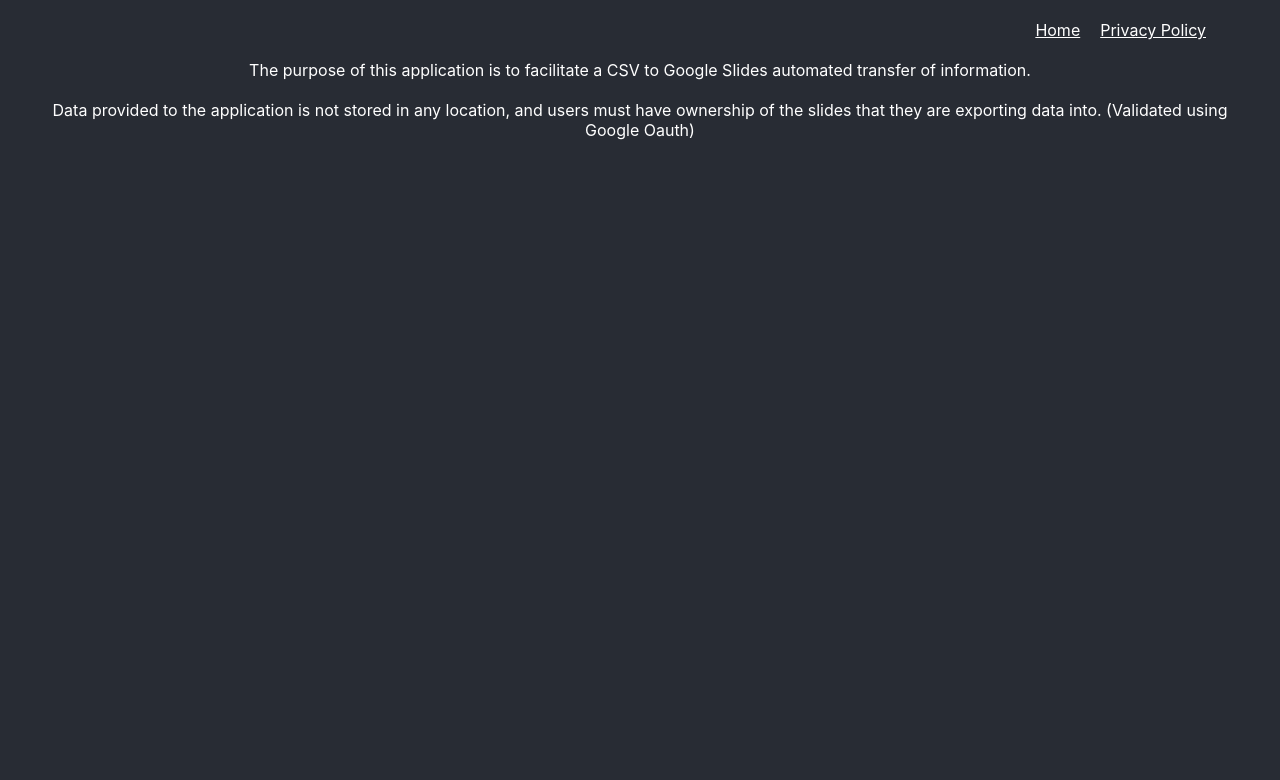
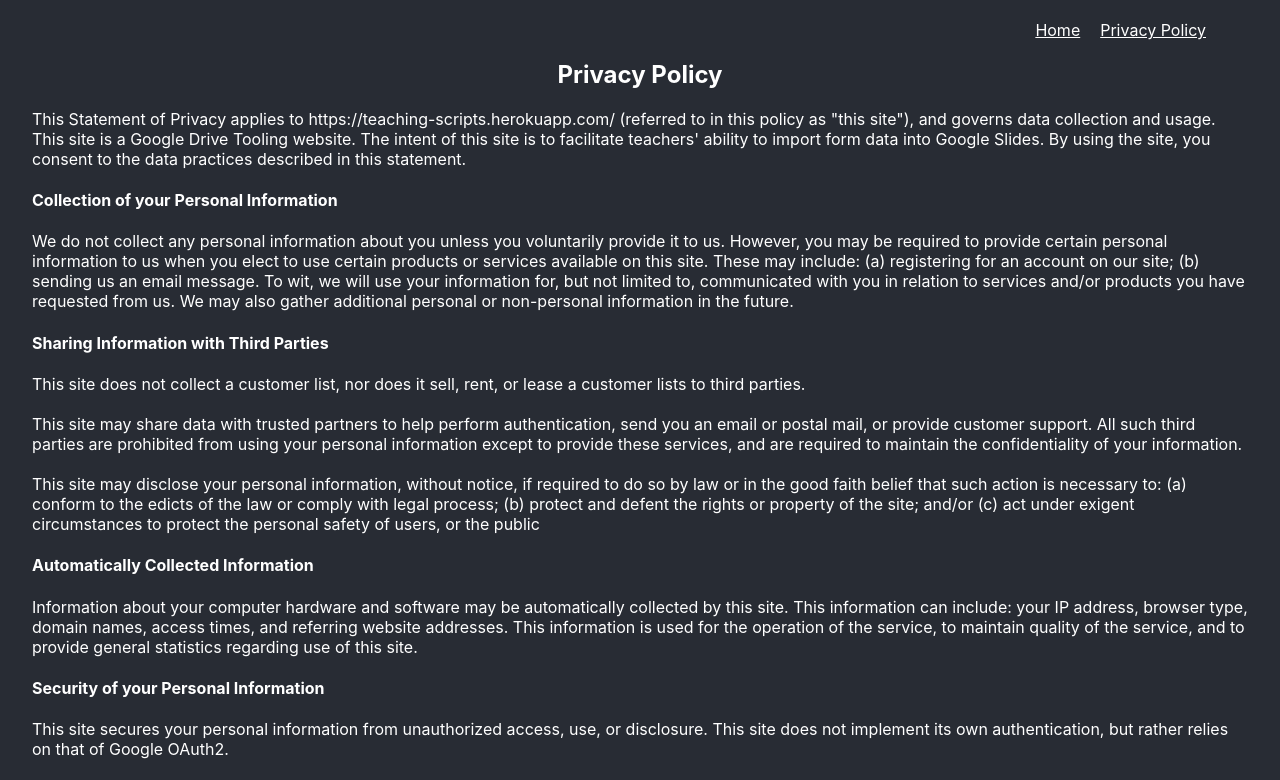
Before and after one commit to sweinstein22/teaching-scripts, a React (Create React App) app: page /privacy-policy in a window 1280 px wide. Shown: the top 780 px of the page. Built offline with nearby package versions, Linux system fonts and the light colour scheme.

Commit message:
Add more detailed privacy policy

```diff
--- a/src/PrivacyPolicy.css
+++ b/src/PrivacyPolicy.css
@@ -1,4 +1,9 @@
 .privacy-policy {
   width: 95%;
-  margin: 0 auto;
+  margin: 0 auto 30px auto;
+  text-align: left;
 }
+
+h2 {
+  text-align: center;
+}
--- a/src/PrivacyPolicy.js
+++ b/src/PrivacyPolicy.js
@@ -5,9 +5,68 @@ class PrivacyPolicy extends React.PureComponent {
   render() {
     return (
       <div className="privacy-policy">
-        The purpose of this application is to facilitate a CSV to Google Slides automated transfer of information.
-        <br/><br/>
-        Data provided to the application is not stored in any location, and users must have ownership of the slides that they are exporting data into. (Validated using Google Oauth)
+        <h2>Privacy Policy</h2>
+          This Statement of Privacy applies to
+          https://teaching-scripts.herokuapp.com/ (referred to in this policy as "this site"),
+          and governs data collection and usage. This site is a Google Drive Tooling website.
+          The intent of this site is to facilitate teachers' ability to import form data into
+          Google Slides. By using the site, you consent to the data practices described in this
+          statement.
+        <br/>
+          <h4>Collection of your Personal Information</h4>
+            We do not collect any personal information about you unless you
+            voluntarily provide it to us. However, you may be required to
+            provide certain personal information to us when you elect to use
+            certain products or services available on this site. These may
+            include: (a) registering for an account on our site; (b) sending us an
+            email message. To wit, we will use your information for, but not limited
+            to, communicated with you in relation to services and/or products you
+            have requested from us. We may also gather additional personal or
+            non-personal information in the future.
+          <h4>Sharing Information with Third Parties</h4>
+            This site does not collect a customer list, nor does it sell, rent, or
+            lease a customer lists to third parties.
+            <br/><br/>
+            This site may share data with trusted partners to help perform authentication,
+            send you an email or postal mail, or provide customer support. All such third parties
+            are prohibited from using your personal information except to provide these services,
+            and are required to maintain the confidentiality of your information.
+            <br/><br/>
+            This site may disclose your personal information, without notice, if required to do so
+            by law or in the good faith belief that such action is necessary to: (a) conform to the
+            edicts of the law or comply with legal process; (b) protect and defent the rights or property
+            of the site; and/or (c) act under exigent circumstances to protect the personal safety of users,
+            or the public
+          <h4>Automatically Collected Information</h4>
+            Information about your computer hardware and software may be automatically collected by this site.
+            This information can include: your IP address, browser type, domain names, access times, and referring
+            website addresses. This information is used for the operation of the service, to maintain quality
+            of the service, and to provide general statistics regarding use of this site.
+          <h4>Security of your Personal Information</h4>
+            This site secures your personal information from unauthorized access, use, or disclosure.
+            This site does not implement its own authentication, but rather relies on that of Google OAuth2.
+            <br/><br/>
+            We strive to take appropriate security measures to protect against unauthorized access to or alteration
+            of your personal information. Unfortunately, no data transmission over the Internet or any wireless network
+            can be guarenteed to be 100% secure. As a result, while we strive to protect your personal information,
+            you acknowledge that: (a) there are security and privacy limitations inherent to the Internet which are
+            beyond our control; (b) security, integrity, and privacy of any and all information and data exchanged between
+            you and us through this site cannot be guaranteed.
+          <h4>Children Under Thirteen</h4>
+            This site does not knowingly collect personally identifiable information from children under the age
+            of thirteen. If you are under the age of thirteen, you must ask your parent or guardian for permission to
+            use this website.
+          <h4>Changes to this Statement</h4>
+            We reserve the right to change this Privacy Policy from time to time. We will notify you about significant
+            changes in the way we treat personal information by placing a notice on this site, and/or by updating any
+            privacy information on this page. Your continued use of thie site and/or services available through this site
+            after such modifications will constitute your: (a) acknowledgement of the modified Privacy Policy; and (b)
+            agreement to abide and be bound by that Policy.
+          <h4>Contact Information</h4>
+            We welcome your questions or comments regarding this Statement of Privacy. Please contact Sarah Weinstein
+            at sweinstein22@yahoo.com.
+          <br/><br/><br/>
+          Effective as of August 07, 2020
       </div>
     )
   }
```
